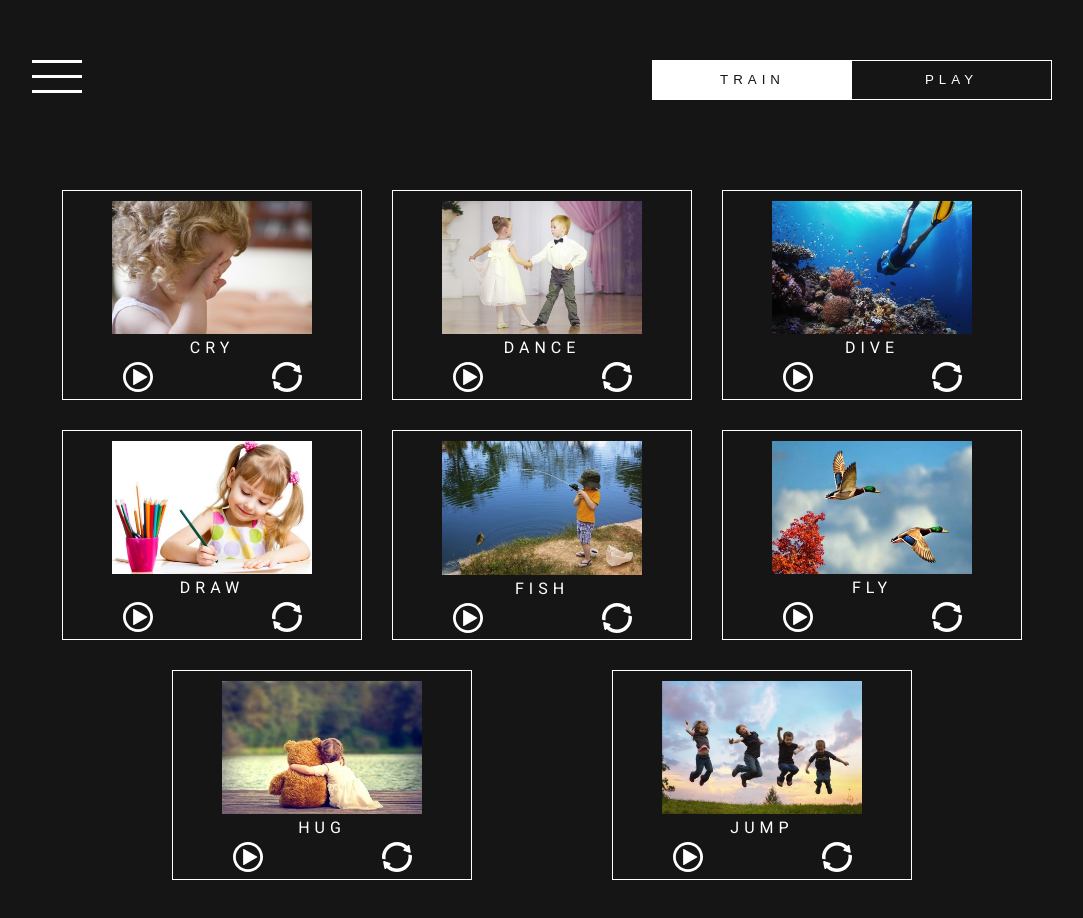
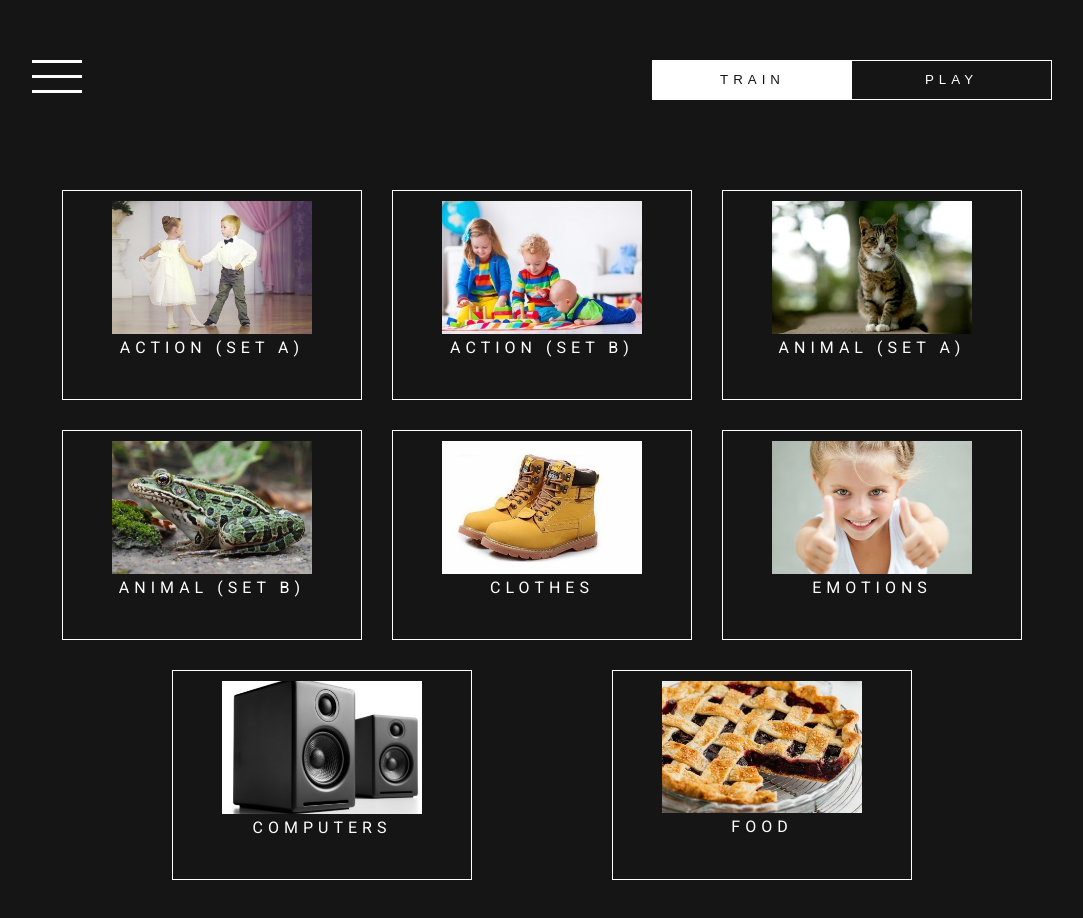
Before and after one commit to tlmnnk/english-for-kids, a website built with webpack: page index.html in a window 1280 px wide. Shown: the whole page, without its empty margins (98-1181 px from the left). Built offline with nearby package versions, Linux system fonts and the light colour scheme.

Commit message:
feat: add main page render

```diff
--- a/src/index.js
+++ b/src/index.js
@@ -1,7 +1,7 @@
 import { hamburgerHandler } from './js/hamburger';
 import { switchMode } from './js/switch';
 import Nav from './js/navigation';
-import cards from './js/cards';
+import { cards } from './js/cards';
 import CardList from './js/cardList';
 import App from './js/app';
 
@@ -9,7 +9,7 @@ window.addEventListener('load', () => {
   new Nav().renderNavigation();
   hamburgerHandler();
   switchMode();
-  new CardList(cards[1]).cardListRender();
+  //new CardList(cards[1]).cardListRender();
 
   new App().init();
 });
--- a/src/js/app.js
+++ b/src/js/app.js
@@ -1,5 +1,6 @@
-import cards from './cards';
+import { cards } from './cards';
 import CardList from './cardList';
+import { mainPageCards } from './mainPageCards';
 import { MODES } from './constants';
 
 export default class App {
@@ -9,20 +10,43 @@ export default class App {
     this.state = MODES.train;
     this.nav = document.querySelector('.nav');
     this.serializedCards = this.getCardsSerialize();
+    this.activeCardSet = 'Main Page';
   }
 
   init() {
     this.nav.addEventListener('click', (e) => {
       this.cardListRenderOnMenuItemClick(e);
     });
+    this.mainPageRender();
+  }
+
+  mainPageRender() {
+    new CardList(mainPageCards).cardListRender();
+    this.styleMainPageCards();
+  }
+
+  // eslint-disable-next-line class-methods-use-this
+  styleMainPageCards() {
+    document.querySelectorAll('.card__buttons').forEach((item) => {
+      item.classList.add('hidden');
+      item.parentNode.classList.add('pointer');
+    });
   }
 
   cardListRenderOnMenuItemClick(e) {
     if (e.target.classList.contains('nav__item')) {
       const setListTitle = e.target.getAttribute('data');
-      console.log(setListTitle);
-      this.clearCardContainer();
-      new CardList(this.serializedCards[setListTitle]).cardListRender();
+      if (setListTitle === 'Main Page') {
+        this.mainPageRender();
+        return;
+      }
+      if (this.activeCardSet !== setListTitle) {
+        this.activeCardSet = setListTitle;
+        console.log(setListTitle);
+        this.clearCardContainer();
+        new CardList(this.serializedCards[setListTitle]).cardListRender();
+        console.log(this.serializedCards);
+      }
     }
   }
 
--- a/src/js/cards.js
+++ b/src/js/cards.js
@@ -1,4 +1,4 @@
-const cards = [
+export const cards = [
   ['Action (set A)', 'Action (set B)', 'Animal (set A)', 'Animal (set B)', 'Clothes', 'Emotions', 'Computers', 'Food'],
   [
     {
@@ -402,5 +402,4 @@ const cards = [
   ],
 ];
 
-export default cards;
 export const wordSets = cards[0];
--- /dev/null
+++ b/src/js/mainPageCards.js
@@ -0,0 +1,50 @@
+export const mainPageCards = [
+  {
+    word: 'Action (set A)',
+    translation: null,
+    image: 'img/dance.jpg',
+    audioSrc: null,
+  },
+  {
+    word: 'Action (set B)',
+    translation: null,
+    image: 'img/play.jpg',
+    audioSrc: null,
+  },
+  {
+    word: 'Animal (set A)',
+    translation: null,
+    image: 'img/cat.jpg',
+    audioSrc: null,
+  },
+  {
+    word: 'Animal (set B)',
+    translation: null,
+    image: 'img/frog.jpg',
+    audioSrc: null,
+  },
+  {
+    word: 'Clothes',
+    translation: null,
+    image: 'img/boot.jpg',
+    audioSrc: null,
+  },
+  {
+    word: 'Emotions',
+    translation: null,
+    image: 'img/happy.jpg',
+    audioSrc: null,
+  },
+  {
+    word: 'Computers',
+    translation: null,
+    image: 'img/speakers.jpg',
+    audioSrc: null,
+  },
+  {
+    word: 'Food',
+    translation: 'null',
+    image: 'img/pie.jpg',
+    audioSrc: null,
+  },
+];
--- a/src/sass/base/_base.scss
+++ b/src/sass/base/_base.scss
@@ -29,3 +29,7 @@ body {
     filter: blur(3px);
     pointer-events: none;
 }
+
+.hidden {
+    display: none;
+}
--- a/src/sass/components/card.scss
+++ b/src/sass/components/_card.scss
@@ -85,15 +85,19 @@
         transition: box-shadow .3s ease-out;
 
         &:hover {
-          -webkit-box-shadow: inset 1px 0px 10px -1px rgba(255,255,255,1);
-      -moz-box-shadow: inset 1px 0px 10px -1px rgba(255,255,255,1);
-      box-shadow: inset 1px 0px 10px -1px rgba(255,255,255,1);
+          -webkit-box-shadow: inset 1px 0px 15px -1px rgba(255,255,255,1);
+      -moz-box-shadow: inset 1px 0px 15px -1px rgba(255,255,255,1);
+      box-shadow: inset 1px 0px 15px -1px rgba(255,255,255,1);
         }
       }
 
       &__back {
         border: 1px solid #fff;
         transform: rotateY(180deg);
+        -webkit-box-shadow: inset 1px 0px 15px -1px rgba(255,255,255,1);
+        -moz-box-shadow: inset 1px 0px 15px -1px rgba(255,255,255,1);
+        box-shadow: inset 1px 0px 15px -1px rgba(255,255,255,1);
+
       }
 
      /*  &:hover {
@@ -102,3 +106,6 @@
           }
       }  */
 }
+.pointer {
+  cursor: pointer;
+}
```
